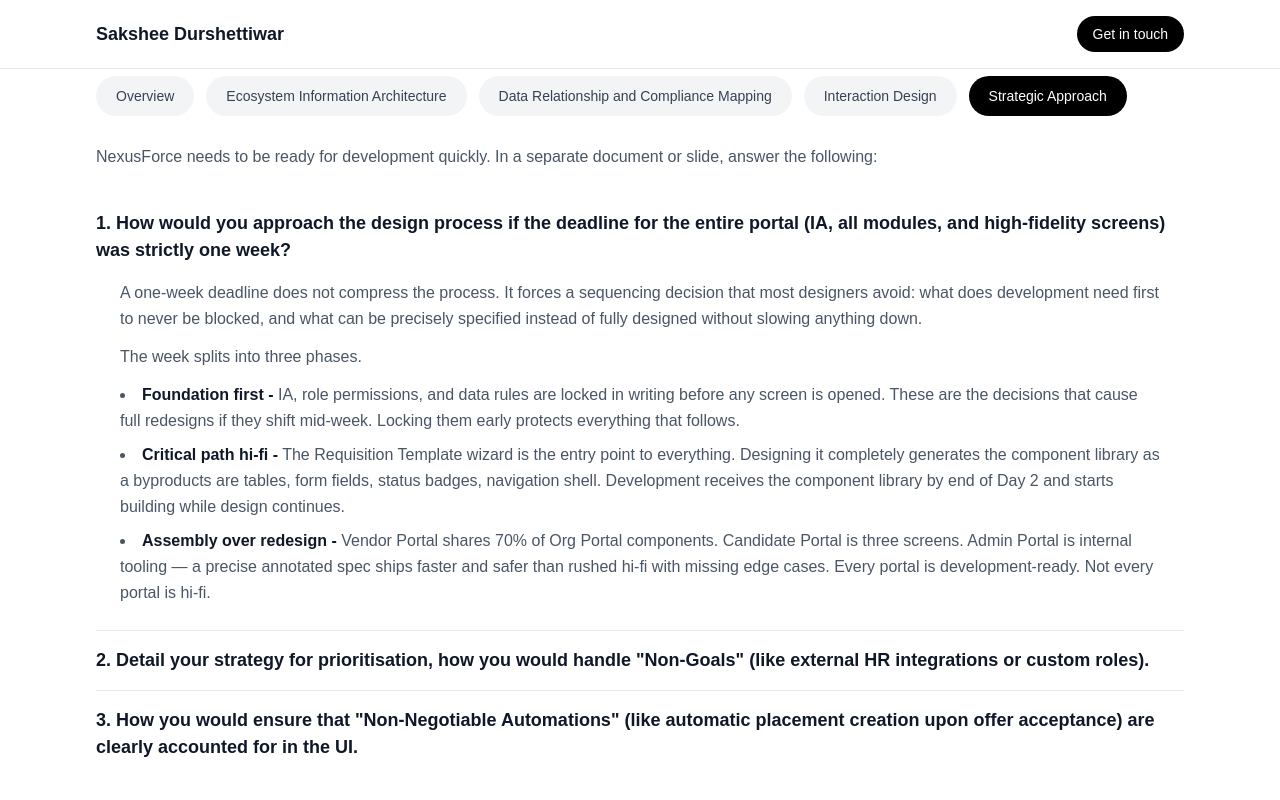
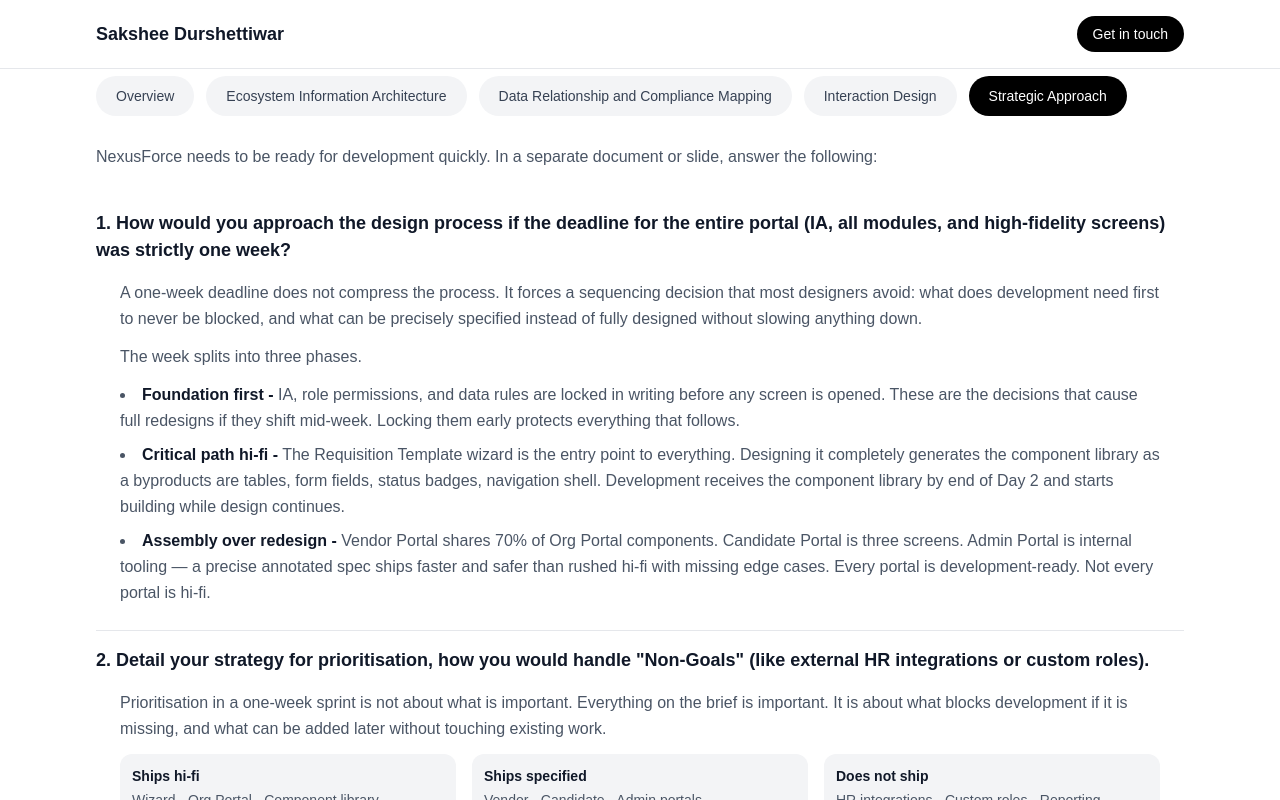
Before and after one commit to saksheedurshettiwar/Heizen, a Next.js app: page / in a window 1280 px wide. Both pictures are taken after a click on the button "Strategic Approach". Shown: the part 320-1120 px from the top of the page. Built offline with nearby package versions, Linux system fonts and the light colour scheme.

Commit message:
Add answer to Strategic Approach Q2 with prioritisation grid

```diff
--- a/app/page.tsx
+++ b/app/page.tsx
@@ -585,6 +585,27 @@ export default function AccessIQCaseStudy() {
                   </div>
                   <div className="h-px bg-gray-200"></div>
                   <h3 className="text-[18px] font-semibold text-gray-900 py-4">2. Detail your strategy for prioritisation, how you would handle &quot;Non-Goals&quot; (like external HR integrations or custom roles).</h3>
+                  <div className="px-6 pb-6 text-gray-600 leading-relaxed space-y-3">
+                    <p>Prioritisation in a one-week sprint is not about what is important. Everything on the brief is important. It is about what blocks development if it is missing, and what can be added later without touching existing work.</p>
+                    <div className="grid grid-cols-3 gap-4 my-3 text-sm">
+                      <div className="p-3 bg-gray-100 rounded-xl">
+                        <p className="font-semibold text-gray-900 mb-1">Ships hi-fi</p>
+                        <p className="text-gray-600">Wizard · Org Portal · Component library</p>
+                      </div>
+                      <div className="p-3 bg-gray-100 rounded-xl">
+                        <p className="font-semibold text-gray-900 mb-1">Ships specified</p>
+                        <p className="text-gray-600">Vendor · Candidate · Admin portals</p>
+                      </div>
+                      <div className="p-3 bg-gray-100 rounded-xl">
+                        <p className="font-semibold text-gray-900 mb-1">Does not ship</p>
+                        <p className="text-gray-600">HR integrations · Custom roles · Reporting</p>
+                      </div>
+                    </div>
+                    <p>The load-bearing decisions ship hi-fi without negotiation. The Requisition Template wizard, Org Portal core modules, the component library, IA documentation, data rules spec, and the automation trigger map. If any of these are wrong or missing, development builds on an unstable foundation.</p>
+                    <p>Vendor, Candidate, and Admin portals ship fully specified and precisely annotated. Not every screen needs to be hi-fi for development to start building it correctly.</p>
+                    <p>External HR integrations, custom role builder, full reporting, and invoice dispute handling are out of scope for Phase 1. But they are not ignored. Each gets a stub in the navigation with a Phase 2 label. If a nav item is absent now and added later, development touches navigation code twice. Stubbing it once costs 15 minutes and saves a future sprint.</p>
+                    <p>Non-goals are not failures. They are decisions. The difference between a designer who ran out of time and a designer who made a deliberate call is documentation. Every non-goal is named, reasoned, and written into the handoff before delivery.</p>
+                  </div>
                   <div className="h-px bg-gray-200"></div>
                   <h3 className="text-[18px] font-semibold text-gray-900 py-4">3. How you would ensure that &quot;Non-Negotiable Automations&quot; (like automatic placement creation upon offer acceptance) are clearly accounted for in the UI.</h3>
                 </div>
```
